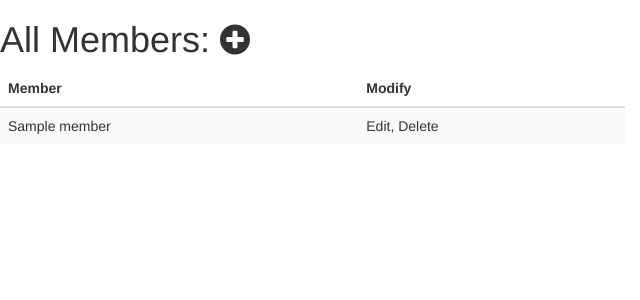
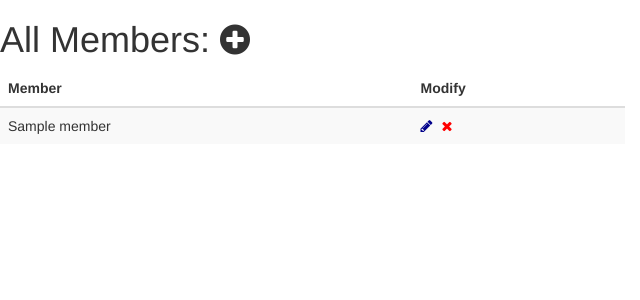
Before and after one commit to sannidhiteredesai/PersonalAccountant, a Flask app: template pa/ui/templates/members/allMembers.html in a window 1280 px wide. Shown: the part 52-352 px from the top of the page, without its empty margins (0-640 px from the left). Run offline with Flask 2, Linux system fonts and the light colour scheme; the template is opened without the code that fills it: values that come from a table or form of the project are taken from there, most other values are stand-ins (such as "Sample title", 1, 10 or a date in 2020); some libraries are stand-ins or nearby versions.

Commit message:
Added icons for Edit and Delete

```diff
--- a/pa/ui/templates/members/allMembers.html
+++ b/pa/ui/templates/members/allMembers.html
@@ -13,6 +13,17 @@
         });
 
 </script>
+{% endblock %}
+
+{% block styles %}
+    {{ super() }}
+    <style>
+        i{
+            font-size: 20px;
+            cursor: pointer;
+            margin-right: 5px;
+        }
+    </style>
 {% endblock %}
 
 {% block app_content %}
@@ -35,7 +46,11 @@
             {% for member in members %}
             <tr>
                 <td>{{member}}</td>
-                <td>Edit, Delete</td>
+                <td>
+                    <span onclick=""><i class="fa fa-pencil" style="color:darkblue;"></i></span>
+                    <span><i class="fa fa-remove" style="color:red;"></i>
+                    </span>
+                </td>
             </tr>
             {% endfor %}
             {% else %}
```
